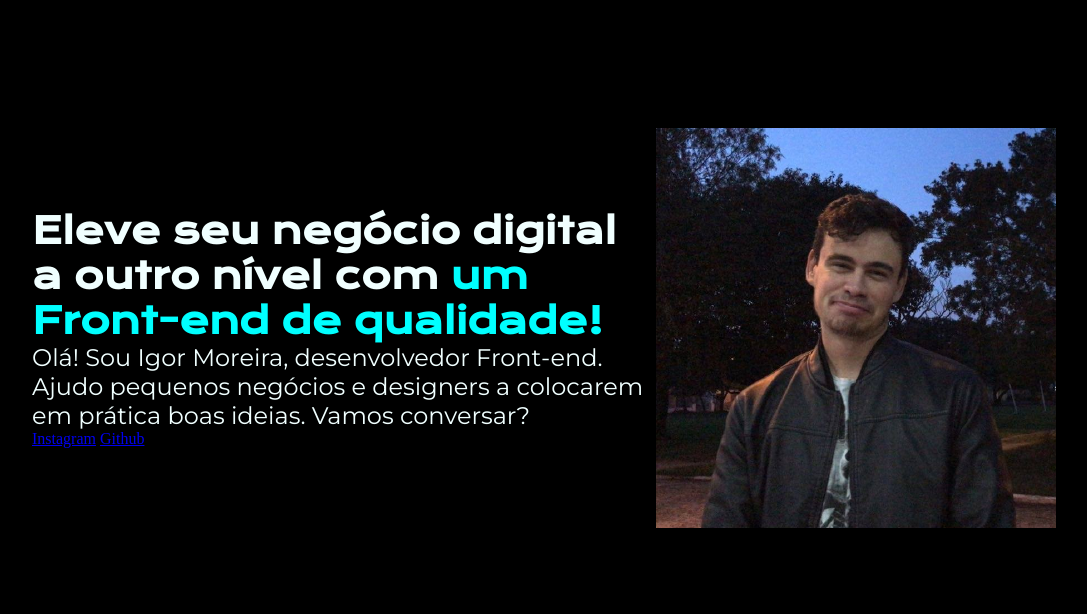
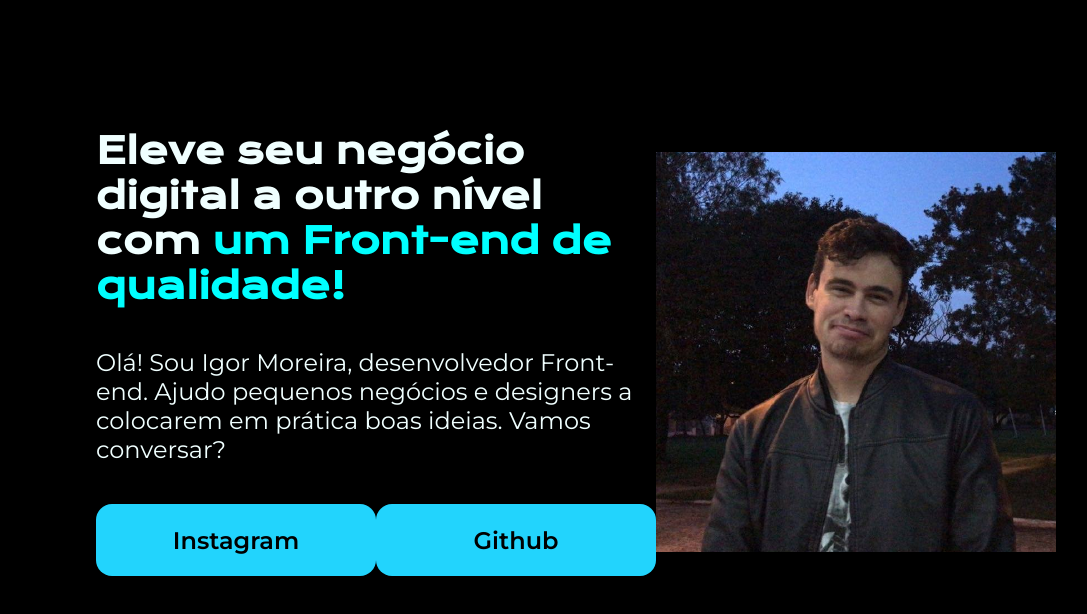
Before and after one commit to igorpm13/Portifolio, a plain HTML site: page index.html in a window 1280 px wide. Shown: the whole page, without its empty margins (96-1183 px from the left). Drawn offline with nearby package versions, Linux system fonts and the light colour scheme.

Commit message:
Inclusão de botões e finalização

```diff
--- a/index.html
+++ b/index.html
@@ -13,8 +13,10 @@
         <section class="apresentacao__conteudo">
             <h1 class="apresentacao__conteudo__titulo">Eleve seu negócio digital a outro nível com <strong class="titulo-colorido">um Front-end de qualidade!</strong></h1>
             <p class="apresentacao__conteudo__texto">Olá! Sou Igor Moreira, desenvolvedor Front-end. Ajudo pequenos negócios e designers a colocarem em prática boas ideias. Vamos conversar?</p>
-            <a href="https://www.instagram.com/escreveigor">Instagram</a>
-            <a href="https://github.com/igorpm13">Github</a>
+            <div class="apresentacao__links">
+                <a class="apresentacao__links_link" href="https://www.instagram.com/escreveigor">Instagram</a>
+                <a class="apresentacao__links_link" href="https://github.com/igorpm13">Github</a>
+            </div>
             </section>
         <img src="Perfil-igor.png" alt="Foto do Igor">
     </main>
--- a/style.css
+++ b/style.css
@@ -1,4 +1,4 @@
-@import url('https://fonts.googleapis.com/css2?family=Krona+One&family=Montserrat&display=swap');
+@import url('https://fonts.googleapis.com/css2?family=Krona+One&family=Montserrat:wght@400;600&display=swap');
 
 * {
     margin: 0;
@@ -17,7 +17,7 @@ body {
 }
 
 .apresentacao{
-    margin: 10%;
+    margin: 10% 15%;
     display: flex;
     align-items: center;
     justify-content: space-between;
@@ -25,6 +25,9 @@ body {
 
 .apresentacao__conteudo {
     width: 615px;
+    display: flex;
+    flex-direction: column;
+    gap: 40px;
 }
 
 .apresentacao__conteudo__titulo {
@@ -35,6 +38,23 @@ body {
 .apresentacao__conteudo__texto {
     font-size: 24px;
     font-family: 'Montserrat', sans-serif;
+}
 
+.apresentacao__links {
+    display: flex;
+    justify-content: space-between;
+}
+
+.apresentacao__links_link{
+    font-family: 'Montserrat', sans-serif;
+    background-color: #22D4FD;
+    padding: 21.5px 0;
+    width: 280px;
+    text-align: center;
+    text-decoration: none;
+    border-radius: 16px;
+    font-weight: 600;
+    color: black;
+    font-size: 24px;
 
 }
```
